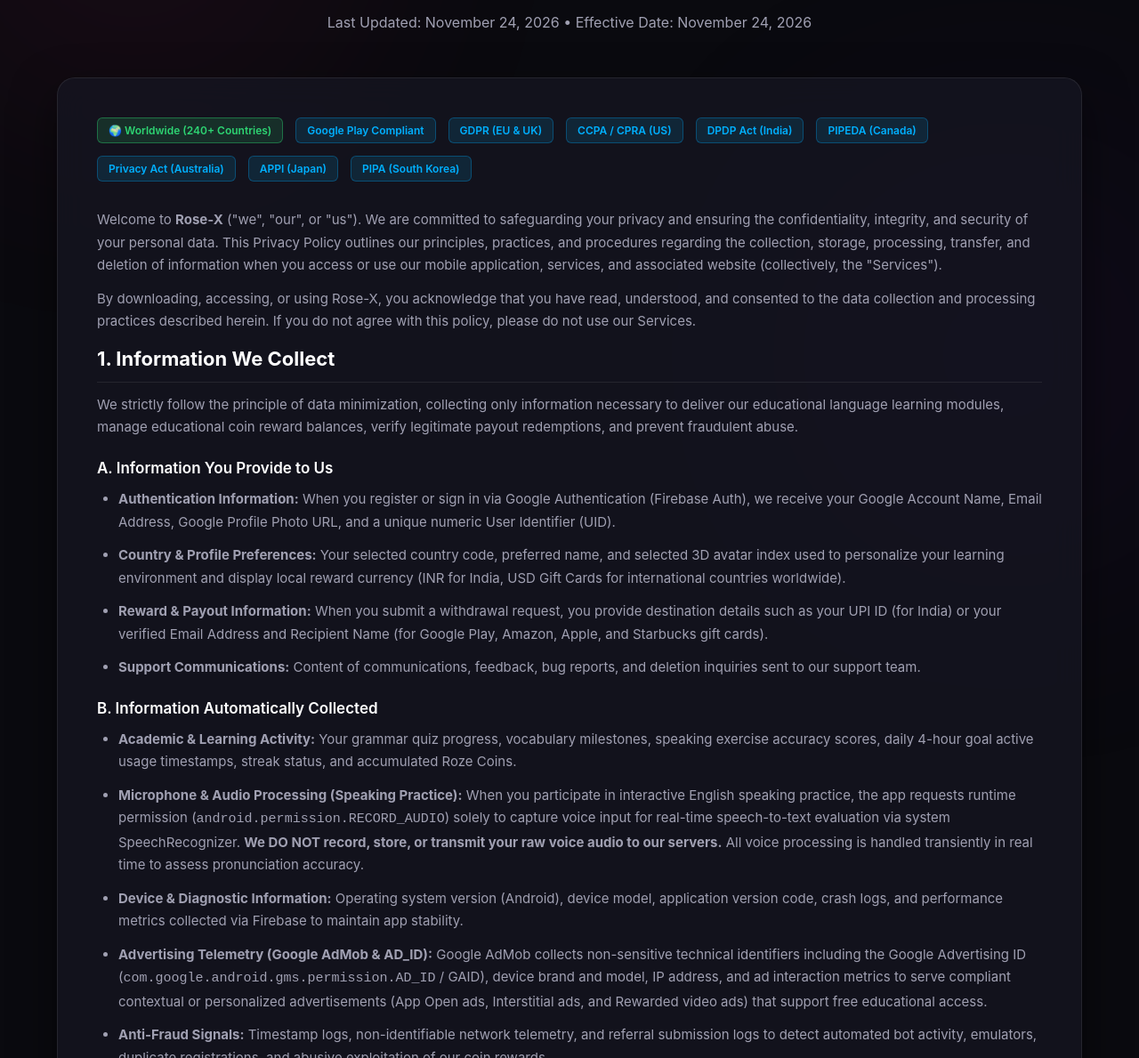
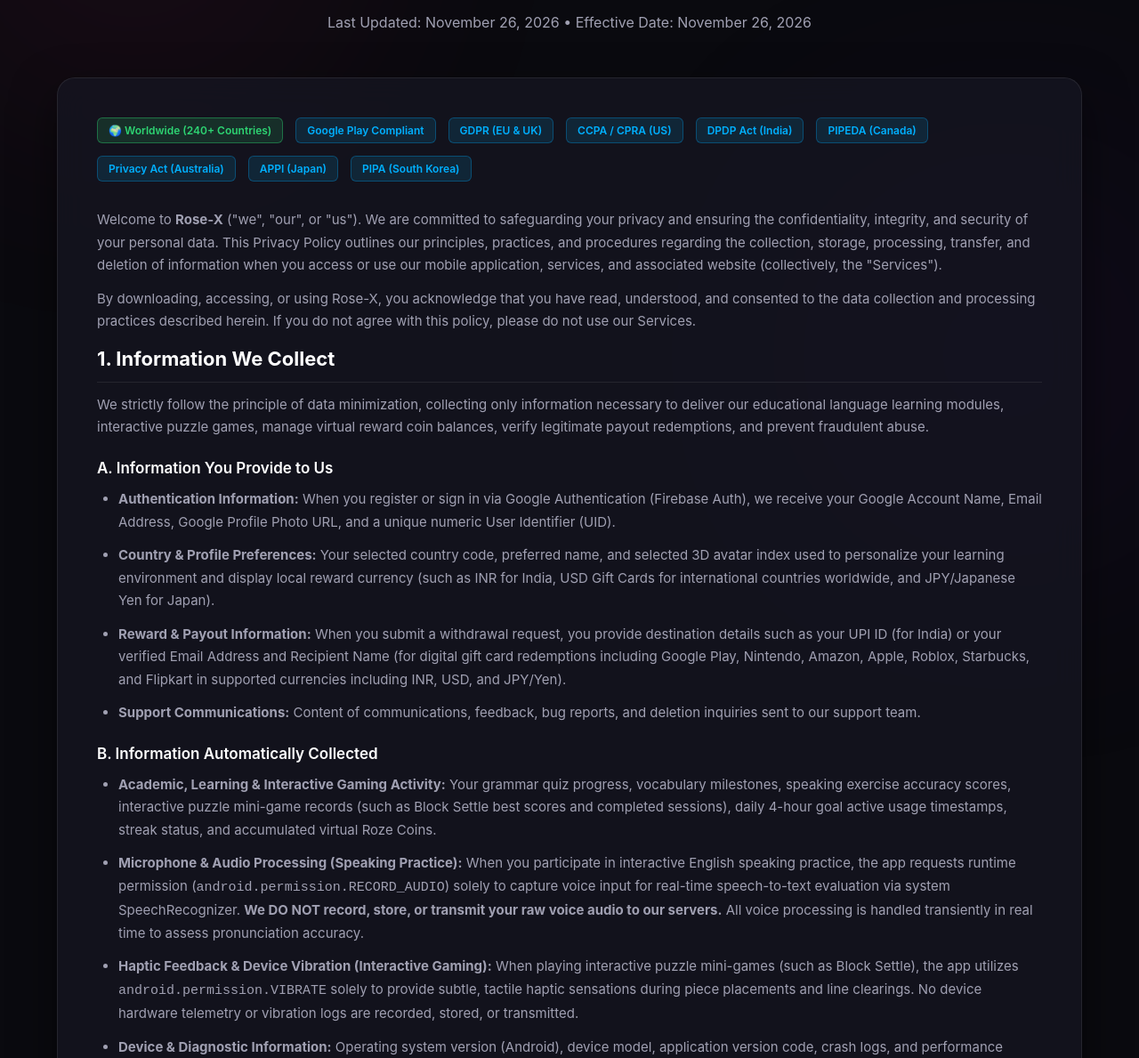
Before and after one commit to krrozexsupport-ship-it/krrosex-site, a plain HTML site: page krrosex-site/privacy-policy.html in a window 1280 px wide. Shown: the part 251-1440 px from the top of the page at 89% size. Drawn offline with Linux system fonts and the light colour scheme.

Commit message:
Update privacy-policy.html

```diff
--- a/krrosex-site/privacy-policy.html
+++ b/krrosex-site/privacy-policy.html
@@ -4,7 +4,7 @@
   <meta charset="UTF-8">
   <meta name="viewport" content="width=device-width, initial-scale=1.0">
   <title>Privacy Policy - Rose-X</title>
-  <meta name="description" content="Official Privacy Policy for Rose-X. Learn how we collect, protect, process, and delete user data in compliance with Google Play Developer Policies, GDPR, CCPA, DPDP, and international privacy laws.">
+  <meta name="description" content="Official Privacy Policy for Rose-X. Learn how we collect, protect, process, and delete user data in compliance with Google Play Developer Policies, GDPR, CCPA, DPDP, APPI, and international privacy laws.">
   <link rel="stylesheet" href="style.css">
   <link rel="icon" type="image/png" href="assets/logo.png">
 </head>
@@ -45,7 +45,7 @@
       <div class="policy-header">
         <span class="section-tag">Legal &amp; Privacy Compliance</span>
         <h1 class="section-title">Privacy Policy</h1>
-        <p class="section-desc">Last Updated: November 24, 2026 • Effective Date: November 24, 2026</p>
+        <p class="section-desc">Last Updated: November 26, 2026 • Effective Date: November 26, 2026</p>
       </div>
 
       <div class="policy-card">
@@ -70,23 +70,24 @@
 
         <h2>1. Information We Collect</h2>
         <p>
-          We strictly follow the principle of data minimization, collecting only information necessary to deliver our educational language learning modules, manage educational coin reward balances, verify legitimate payout redemptions, and prevent fraudulent abuse.
+          We strictly follow the principle of data minimization, collecting only information necessary to deliver our educational language learning modules, interactive puzzle games, manage virtual reward coin balances, verify legitimate payout redemptions, and prevent fraudulent abuse.
         </p>
 
         <h3>A. Information You Provide to Us</h3>
         <ul>
           <li><strong>Authentication Information:</strong> When you register or sign in via Google Authentication (Firebase Auth), we receive your Google Account Name, Email Address, Google Profile Photo URL, and a unique numeric User Identifier (UID).</li>
-          <li><strong>Country &amp; Profile Preferences:</strong> Your selected country code, preferred name, and selected 3D avatar index used to personalize your learning environment and display local reward currency (INR for India, USD Gift Cards for international countries worldwide).</li>
-          <li><strong>Reward &amp; Payout Information:</strong> When you submit a withdrawal request, you provide destination details such as your UPI ID (for India) or your verified Email Address and Recipient Name (for Google Play, Amazon, Apple, and Starbucks gift cards).</li>
+          <li><strong>Country &amp; Profile Preferences:</strong> Your selected country code, preferred name, and selected 3D avatar index used to personalize your learning environment and display local reward currency (such as INR for India, USD Gift Cards for international countries worldwide, and JPY/Japanese Yen for Japan).</li>
+          <li><strong>Reward &amp; Payout Information:</strong> When you submit a withdrawal request, you provide destination details such as your UPI ID (for India) or your verified Email Address and Recipient Name (for digital gift card redemptions including Google Play, Nintendo, Amazon, Apple, Roblox, Starbucks, and Flipkart in supported currencies including INR, USD, and JPY/Yen).</li>
           <li><strong>Support Communications:</strong> Content of communications, feedback, bug reports, and deletion inquiries sent to our support team.</li>
         </ul>
 
         <h3>B. Information Automatically Collected</h3>
         <ul>
-          <li><strong>Academic &amp; Learning Activity:</strong> Your grammar quiz progress, vocabulary milestones, speaking exercise accuracy scores, daily 4-hour goal active usage timestamps, streak status, and accumulated Roze Coins.</li>
+          <li><strong>Academic, Learning &amp; Interactive Gaming Activity:</strong> Your grammar quiz progress, vocabulary milestones, speaking exercise accuracy scores, interactive puzzle mini-game records (such as Block Settle best scores and completed sessions), daily 4-hour goal active usage timestamps, streak status, and accumulated virtual Roze Coins.</li>
           <li><strong>Microphone &amp; Audio Processing (Speaking Practice):</strong> When you participate in interactive English speaking practice, the app requests runtime permission (<code>android.permission.RECORD_AUDIO</code>) solely to capture voice input for real-time speech-to-text evaluation via system SpeechRecognizer. <strong>We DO NOT record, store, or transmit your raw voice audio to our servers.</strong> All voice processing is handled transiently in real time to assess pronunciation accuracy.</li>
+          <li><strong>Haptic Feedback &amp; Device Vibration (Interactive Gaming):</strong> When playing interactive puzzle mini-games (such as Block Settle), the app utilizes <code>android.permission.VIBRATE</code> solely to provide subtle, tactile haptic sensations during piece placements and line clearings. No device hardware telemetry or vibration logs are recorded, stored, or transmitted.</li>
           <li><strong>Device &amp; Diagnostic Information:</strong> Operating system version (Android), device model, application version code, crash logs, and performance metrics collected via Firebase to maintain app stability.</li>
-          <li><strong>Advertising Telemetry (Google AdMob &amp; AD_ID):</strong> Google AdMob collects non-sensitive technical identifiers including the Google Advertising ID (<code>com.google.android.gms.permission.AD_ID</code> / GAID), device brand and model, IP address, and ad interaction metrics to serve compliant contextual or personalized advertisements (App Open ads, Interstitial ads, and Rewarded video ads) that support free educational access.</li>
+          <li><strong>Advertising Telemetry (Google AdMob &amp; AD_ID):</strong> Google AdMob collects non-sensitive technical identifiers including the Google Advertising ID (<code>com.google.android.gms.permission.AD_ID</code> / GAID), device brand and model, IP address, and ad interaction metrics to serve compliant contextual or personalized advertisements (Adaptive Banner ads, App Open ads, Interstitial ads, and Rewarded video ads) that support free educational access and reward coin claims.</li>
           <li><strong>Anti-Fraud Signals:</strong> Timestamp logs, non-identifiable network telemetry, and referral submission logs to detect automated bot activity, emulators, duplicate registrations, and abusive exploitation of our coin rewards.</li>
         </ul>
 
@@ -102,7 +103,7 @@
         <h2>2. Legal Basis for Data Processing</h2>
         <p>Depending on your jurisdiction, we process your personal data under the following lawful grounds:</p>
         <ul>
-          <li><strong>Performance of Contract:</strong> To provide our interactive language quizzes, record your educational progress, compute virtual coin balances, and deliver requested gift card or transfer rewards.</li>
+          <li><strong>Performance of Contract:</strong> To provide our interactive language quizzes, puzzle games, record educational progress, compute virtual coin balances, and deliver requested gift card or transfer rewards.</li>
           <li><strong>Legitimate Interests:</strong> To protect our platform from automated script exploitation, verify genuine quiz participation, troubleshoot crashes, and optimize educational content.</li>
           <li><strong>Legal Compliance:</strong> To adhere to applicable statutory requirements, tax regulations, anti-fraud standards, and respond to lawful government requests.</li>
           <li><strong>Consent:</strong> For optional marketing updates, Telegram community access, or optional feature participation, which you may withdraw at any time.</li>
@@ -115,8 +116,8 @@
         <ul>
           <li><strong>Google LLC (Firebase):</strong> Used for secure user authentication (Firebase Auth), cloud database synchronization (Firebase Realtime Database and Cloud Firestore), and crash diagnostics. Governed by the <a href="https://policies.google.com/privacy" target="_blank" rel="noopener" style="color: var(--primary);">Google Privacy Policy</a>.</li>
           <li><strong>Google Play Services &amp; Speech Services:</strong> Core Android libraries enabling authentication, application integrity verification, and transient real-time speech recognition for interactive language exercises without persistent audio storage.</li>
-          <li><strong>Google AdMob (Advertising Partner):</strong> Rose-X integrates <strong>Google AdMob (Google LLC)</strong> to serve contextual and non-intrusive App Open, Interstitial, and Rewarded video advertisements to support free educational access and reward coin claims. Google AdMob processes technical data including your Google Advertising ID (<code>AD_ID</code> / GAID), device brand/model, IP address, approximate diagnostic data, and ad interaction telemetry in strict compliance with Google Play Developer Policies and applicable global privacy regulations (including GDPR consent mechanisms, CCPA opt-out choices, and DPDP guidelines). Governed by the <a href="https://policies.google.com/technologies/ads" target="_blank" rel="noopener" style="color: var(--primary);">Google Advertising Privacy Policy</a>. Users retain full authority to reset their Advertising ID or opt out of personalized ads at any time via Android Device Settings &gt; Google &gt; Ads.</li>
-          <li><strong>Reward &amp; Payout Delivery (24-Hour Fulfillment):</strong> Digital redemption codes (Amazon, Apple, Google Play, Starbucks, Flipkart) and direct UPI routing networks receive only essential destination details (UPI ID or verified recipient email address) solely to execute payouts. All legitimate, verified withdrawal requests are processed and fulfilled within <strong>24 hours</strong>.</li>
+          <li><strong>Google AdMob (Advertising Partner):</strong> Rose-X integrates <strong>Google AdMob (Google LLC)</strong> to serve contextual and non-intrusive Banner ads, App Open ads, Interstitial ads, and Rewarded video advertisements to support free educational access and reward coin claims. Google AdMob processes technical data including your Google Advertising ID (<code>AD_ID</code> / GAID), device brand/model, IP address, approximate diagnostic data, and ad interaction telemetry in strict compliance with Google Play Developer Policies and applicable global privacy regulations (including GDPR consent mechanisms, CCPA opt-out choices, and DPDP guidelines). Governed by the <a href="https://policies.google.com/technologies/ads" target="_blank" rel="noopener" style="color: var(--primary);">Google Advertising Privacy Policy</a>. Users retain full authority to reset their Advertising ID or opt out of personalized ads at any time via Android Device Settings &gt; Google &gt; Ads.</li>
+          <li><strong>Reward &amp; Payout Delivery (24-Hour Fulfillment):</strong> Digital redemption codes (Google Play, Nintendo, Amazon, Apple, Roblox, Starbucks, Flipkart) and direct UPI routing networks receive only essential destination details (UPI ID or verified recipient email address) solely to execute payouts. All legitimate, verified withdrawal requests are processed and fulfilled within <strong>24 hours</strong>.</li>
         </ul>
 
         <h2>4. Data Retention &amp; Deletion Policy</h2>
```
